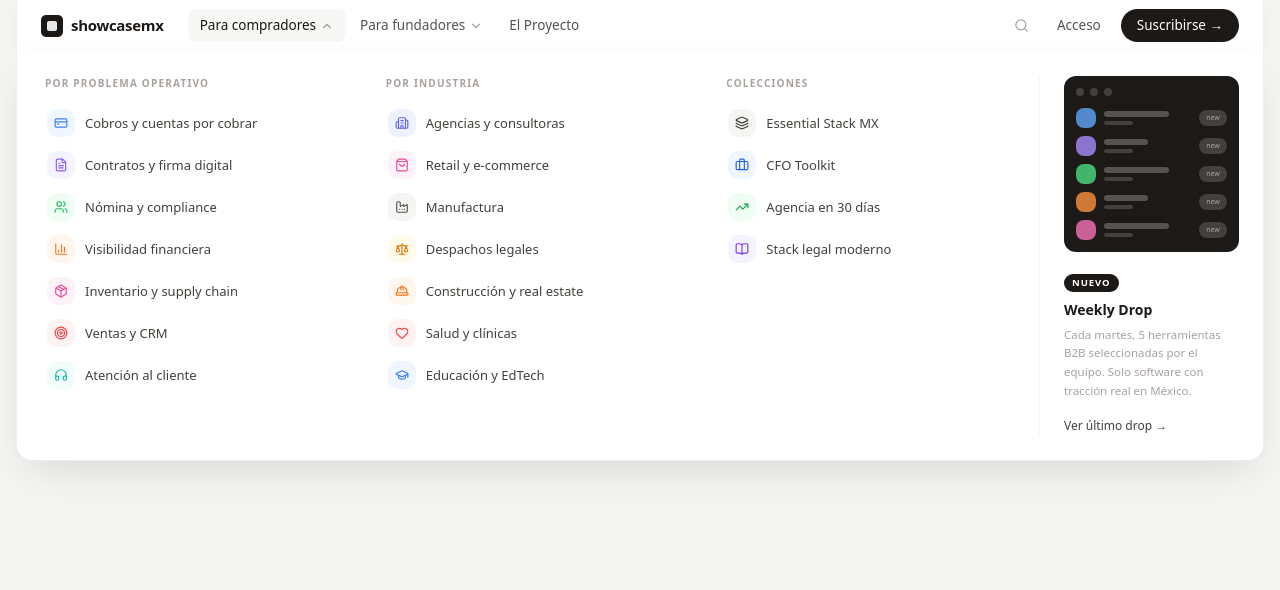
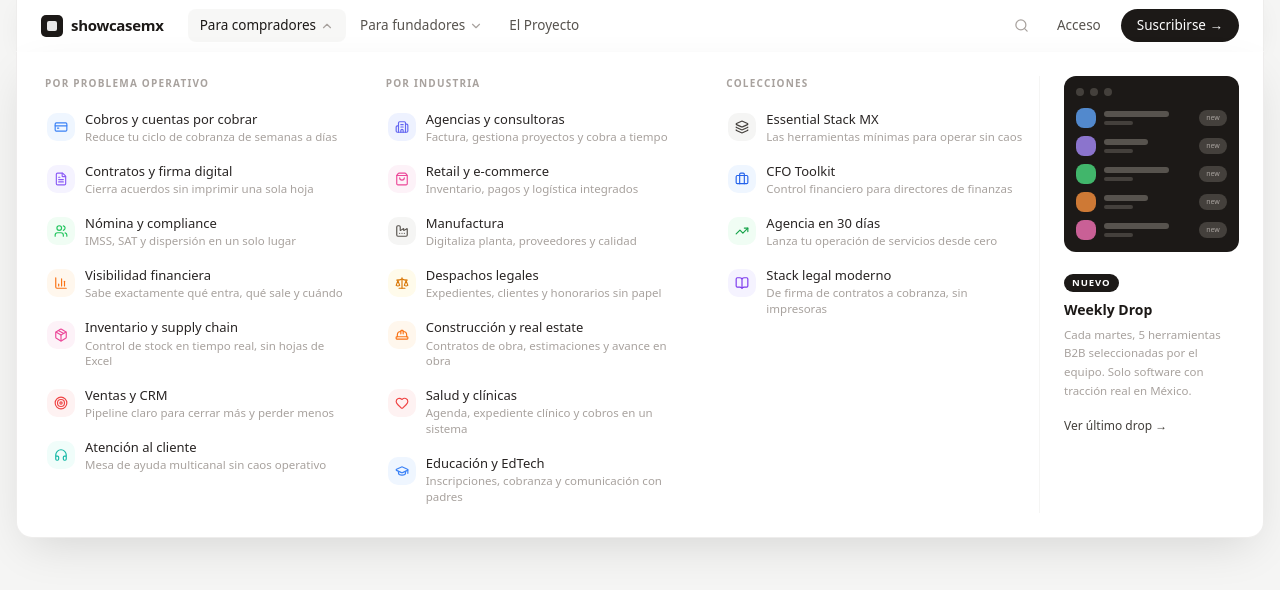
Before and after one commit to mxfounders/showcasemx, a Next.js app: page / in a window 1280 px wide. Both pictures are taken after a click on the button "Para compradores". Shown: the top 590 px of the page. Built offline with nearby package versions, Linux system fonts and the light colour scheme.

Commit message:
feat: descripciones B2B reales en cada item del megamenu + fix cache error

```diff
--- a/src/components/navbar.tsx
+++ b/src/components/navbar.tsx
@@ -20,6 +20,7 @@ type NavItem = {
   iconBg: string;
   iconColor: string;
   label: string;
+  desc: string;
   href: string;
 };
 
@@ -44,34 +45,34 @@ const menus: Record<string, MenuData> = {
       {
         heading: "Por problema operativo",
         links: [
-          { icon: CreditCard,     iconBg: "bg-blue-50",   iconColor: "text-blue-500",   label: "Cobros y cuentas por cobrar", href: "/explorar/cobros" },
-          { icon: FileText,       iconBg: "bg-violet-50", iconColor: "text-violet-500", label: "Contratos y firma digital",   href: "/explorar/contratos" },
-          { icon: Users,          iconBg: "bg-green-50",  iconColor: "text-green-500",  label: "Nómina y compliance",         href: "/explorar/nomina" },
-          { icon: BarChart3,      iconBg: "bg-orange-50", iconColor: "text-orange-500", label: "Visibilidad financiera",      href: "/explorar/finanzas" },
-          { icon: Package,        iconBg: "bg-pink-50",   iconColor: "text-pink-500",   label: "Inventario y supply chain",   href: "/explorar/inventario" },
-          { icon: Target,         iconBg: "bg-red-50",    iconColor: "text-red-500",    label: "Ventas y CRM",                href: "/explorar/ventas" },
-          { icon: HeadphonesIcon, iconBg: "bg-teal-50",   iconColor: "text-teal-500",   label: "Atención al cliente",         href: "/explorar/soporte" },
+          { icon: CreditCard,     iconBg: "bg-blue-50",   iconColor: "text-blue-500",   label: "Cobros y cuentas por cobrar", desc: "Reduce tu ciclo de cobranza de semanas a días",         href: "/explorar/cobros" },
+          { icon: FileText,       iconBg: "bg-violet-50", iconColor: "text-violet-500", label: "Contratos y firma digital",   desc: "Cierra acuerdos sin imprimir una sola hoja",            href: "/explorar/contratos" },
+          { icon: Users,          iconBg: "bg-green-50",  iconColor: "text-green-500",  label: "Nómina y compliance",         desc: "IMSS, SAT y dispersión en un solo lugar",               href: "/explorar/nomina" },
+          { icon: BarChart3,      iconBg: "bg-orange-50", iconColor: "text-orange-500", label: "Visibilidad financiera",      desc: "Sabe exactamente qué entra, qué sale y cuándo",         href: "/explorar/finanzas" },
+          { icon: Package,        iconBg: "bg-pink-50",   iconColor: "text-pink-500",   label: "Inventario y supply chain",   desc: "Control de stock en tiempo real, sin hojas de Excel",  href: "/explorar/inventario" },
+          { icon: Target,         iconBg: "bg-red-50",    iconColor: "text-red-500",    label: "Ventas y CRM",                desc: "Pipeline claro para cerrar más y perder menos",         href: "/explorar/ventas" },
+          { icon: HeadphonesIcon, iconBg: "bg-teal-50",   iconColor: "text-teal-500",   label: "Atención al cliente",         desc: "Mesa de ayuda multicanal sin caos operativo",           href: "/explorar/soporte" },
         ],
       },
       {
         heading: "Por industria",
         links: [
-          { icon: Building2,   iconBg: "bg-indigo-50", iconColor: "text-indigo-500", label: "Agencias y consultoras",     href: "/industria/agencias" },
-          { icon: ShoppingBag, iconBg: "bg-pink-50",   iconColor: "text-pink-500",   label: "Retail y e-commerce",        href: "/industria/retail" },
-          { icon: Factory,     iconBg: "bg-stone-100", iconColor: "text-stone-600",  label: "Manufactura",                href: "/industria/manufactura" },
-          { icon: Scale,       iconBg: "bg-amber-50",  iconColor: "text-amber-600",  label: "Despachos legales",          href: "/industria/legal" },
-          { icon: HardHat,     iconBg: "bg-orange-50", iconColor: "text-orange-500", label: "Construcción y real estate", href: "/industria/construccion" },
-          { icon: Heart,       iconBg: "bg-red-50",    iconColor: "text-red-500",    label: "Salud y clínicas",           href: "/industria/salud" },
-          { icon: GraduationCap, iconBg:"bg-blue-50",  iconColor: "text-blue-500",   label: "Educación y EdTech",         href: "/industria/educacion" },
+          { icon: Building2,    iconBg: "bg-indigo-50", iconColor: "text-indigo-500", label: "Agencias y consultoras",     desc: "Factura, gestiona proyectos y cobra a tiempo",           href: "/industria/agencias" },
+          { icon: ShoppingBag,  iconBg: "bg-pink-50",   iconColor: "text-pink-500",   label: "Retail y e-commerce",        desc: "Inventario, pagos y logística integrados",               href: "/industria/retail" },
+          { icon: Factory,      iconBg: "bg-stone-100", iconColor: "text-stone-600",  label: "Manufactura",                desc: "Digitaliza planta, proveedores y calidad",                href: "/industria/manufactura" },
+          { icon: Scale,        iconBg: "bg-amber-50",  iconColor: "text-amber-600",  label: "Despachos legales",          desc: "Expedientes, clientes y honorarios sin papel",            href: "/industria/legal" },
+          { icon: HardHat,      iconBg: "bg-orange-50", iconColor: "text-orange-500", label: "Construcción y real estate", desc: "Contratos de obra, estimaciones y avance en obra",       href: "/industria/construccion" },
+          { icon: Heart,        iconBg: "bg-red-50",    iconColor: "text-red-500",    label: "Salud y clínicas",           desc: "Agenda, expediente clínico y cobros en un sistema",      href: "/industria/salud" },
+          { icon: GraduationCap,iconBg: "bg-blue-50",   iconColor: "text-blue-500",   label: "Educación y EdTech",         desc: "Inscripciones, cobranza y comunicación con padres",      href: "/industria/educacion" },
         ],
       },
       {
         heading: "Colecciones",
         links: [
-          { icon: Layers,     iconBg: "bg-stone-100", iconColor: "text-stone-700", label: "Essential Stack MX",  href: "/colecciones/essential" },
-          { icon: Briefcase,  iconBg: "bg-blue-50",   iconColor: "text-blue-600",  label: "CFO Toolkit",         href: "/colecciones/cfo" },
-          { icon: TrendingUp, iconBg: "bg-green-50",  iconColor: "text-green-600", label: "Agencia en 30 días",  href: "/colecciones/agencia" },
-          { icon: BookOpen,   iconBg: "bg-violet-50", iconColor: "text-violet-600",label: "Stack legal moderno", href: "/colecciones/legal" },
+          { icon: Layers,     iconBg: "bg-stone-100", iconColor: "text-stone-700", label: "Essential Stack MX",  desc: "Las herramientas mínimas para operar sin caos",         href: "/colecciones/essential" },
+          { icon: Briefcase,  iconBg: "bg-blue-50",   iconColor: "text-blue-600",  label: "CFO Toolkit",         desc: "Control financiero para directores de finanzas",         href: "/colecciones/cfo" },
+          { icon: TrendingUp, iconBg: "bg-green-50",  iconColor: "text-green-600", label: "Agencia en 30 días",  desc: "Lanza tu operación de servicios desde cero",             href: "/colecciones/agencia" },
+          { icon: BookOpen,   iconBg: "bg-violet-50", iconColor: "text-violet-600",label: "Stack legal moderno", desc: "De firma de contratos a cobranza, sin impresoras",       href: "/colecciones/legal" },
         ],
       },
     ],
@@ -90,28 +91,28 @@ const menus: Record<string, MenuData> = {
       {
         heading: "Entrar al catálogo",
         links: [
-          { icon: Send,           iconBg: "bg-blue-50",   iconColor: "text-blue-500",  label: "Cómo aplicar",        href: "/aplicar" },
-          { icon: ClipboardCheck, iconBg: "bg-green-50",  iconColor: "text-green-500", label: "Criterios de entrada", href: "/criterios" },
-          { icon: Settings,       iconBg: "bg-stone-100", iconColor: "text-stone-600", label: "Proceso de revisión",  href: "/proceso" },
-          { icon: HelpCircle,     iconBg: "bg-amber-50",  iconColor: "text-amber-500", label: "Preguntas frecuentes", href: "/faq" },
+          { icon: Send,           iconBg: "bg-blue-50",   iconColor: "text-blue-500",  label: "Cómo aplicar",         desc: "El proceso de entrada en 3 pasos, sin burocracia",        href: "/aplicar" },
+          { icon: ClipboardCheck, iconBg: "bg-green-50",  iconColor: "text-green-500", label: "Criterios de entrada",  desc: "Qué evalúa el equipo: tracción, modelo y ejecución",      href: "/criterios" },
+          { icon: Settings,       iconBg: "bg-stone-100", iconColor: "text-stone-600", label: "Proceso de revisión",   desc: "De draft a publicado: tiempos y comunicación directa",    href: "/proceso" },
+          { icon: HelpCircle,     iconBg: "bg-amber-50",  iconColor: "text-amber-500", label: "Preguntas frecuentes",  desc: "Todo lo que debes saber antes de enviar tu aplicación",   href: "/faq" },
         ],
       },
       {
         heading: "Tu presencia",
         links: [
-          { icon: LayoutDashboard, iconBg: "bg-violet-50", iconColor: "text-violet-500", label: "Dashboard de métricas", href: "/dashboard/founder" },
-          { icon: Target,          iconBg: "bg-red-50",    iconColor: "text-red-500",    label: "Leads corporativos",    href: "/leads" },
-          { icon: UserCircle,      iconBg: "bg-blue-50",   iconColor: "text-blue-500",   label: "Tu perfil de producto", href: "/perfil" },
-          { icon: Rocket,          iconBg: "bg-orange-50", iconColor: "text-orange-500", label: "Weekly Drops",          href: "/drops" },
+          { icon: LayoutDashboard, iconBg: "bg-violet-50", iconColor: "text-violet-500", label: "Dashboard de métricas", desc: "Visitas, leads y qué búsquedas llegan a tu producto",    href: "/dashboard/founder" },
+          { icon: Target,          iconBg: "bg-red-50",    iconColor: "text-red-500",    label: "Leads corporativos",    desc: "Empresas que vieron tu solución y quieren hablar",        href: "/leads" },
+          { icon: UserCircle,      iconBg: "bg-blue-50",   iconColor: "text-blue-500",   label: "Tu perfil de producto", desc: "Cómo te presentas ante compradores corporativos",         href: "/perfil" },
+          { icon: Rocket,          iconBg: "bg-orange-50", iconColor: "text-orange-500", label: "Weekly Drops",          desc: "Sé parte del lanzamiento semanal más visto del ecosistema", href: "/drops" },
         ],
       },
       {
         heading: "Comunidad",
         links: [
-          { icon: Globe,    iconBg: "bg-teal-50",  iconColor: "text-teal-500",  label: "Directorio de founders",   href: "/fundadores" },
-          { icon: Calendar, iconBg: "bg-pink-50",  iconColor: "text-pink-500",  label: "Eventos y networking",     href: "/eventos" },
-          { icon: Mail,     iconBg: "bg-indigo-50",iconColor: "text-indigo-500",label: "Newsletter semanal",       href: "/newsletter" },
-          { icon: Award,    iconBg: "bg-amber-50", iconColor: "text-amber-500", label: "Founders destacados",      href: "/destacados" },
+          { icon: Globe,    iconBg: "bg-teal-50",   iconColor: "text-teal-500",  label: "Directorio de founders",   desc: "Conoce quién más está construyendo en el catálogo",      href: "/fundadores" },
+          { icon: Calendar, iconBg: "bg-pink-50",   iconColor: "text-pink-500",  label: "Eventos y networking",     desc: "Encuentros B2B presenciales en CDMX y Monterrey",        href: "/eventos" },
+          { icon: Mail,     iconBg: "bg-indigo-50", iconColor: "text-indigo-500",label: "Newsletter semanal",       desc: "Inteligencia de mercado: qué buscan las empresas hoy",   href: "/newsletter" },
+          { icon: Award,    iconBg: "bg-amber-50",  iconColor: "text-amber-500", label: "Founders destacados",      desc: "Los operadores más traccionados del catálogo este mes",   href: "/destacados" },
         ],
       },
     ],
@@ -263,14 +264,19 @@ export function Navbar() {
                         <li key={item.href}>
                           <Link
                             href={item.href}
-                            className="group/item flex items-center gap-2.5 px-1.5 py-1.5 rounded-lg hover:bg-stone-50 transition-colors"
+                            className="group/item flex items-start gap-2.5 px-1.5 py-2 rounded-lg hover:bg-stone-50 transition-colors"
                           >
-                            <div className={`size-7 rounded-lg ${item.iconBg} flex items-center justify-center shrink-0`}>
+                            <div className={`size-7 rounded-lg ${item.iconBg} flex items-center justify-center shrink-0 mt-0.5`}>
                               <Icon className={`size-3.5 ${item.iconColor}`} />
                             </div>
-                            <span className="text-[13px] font-medium text-stone-700 group-hover/item:text-stone-950 transition-colors leading-tight">
-                              {item.label}
-                            </span>
+                            <div>
+                              <p className="text-[13px] font-medium text-stone-800 group-hover/item:text-stone-950 transition-colors leading-tight">
+                                {item.label}
+                              </p>
+                              <p className="text-[11.5px] text-stone-400 leading-snug mt-0.5">
+                                {item.desc}
+                              </p>
+                            </div>
                           </Link>
                         </li>
                       );
```
